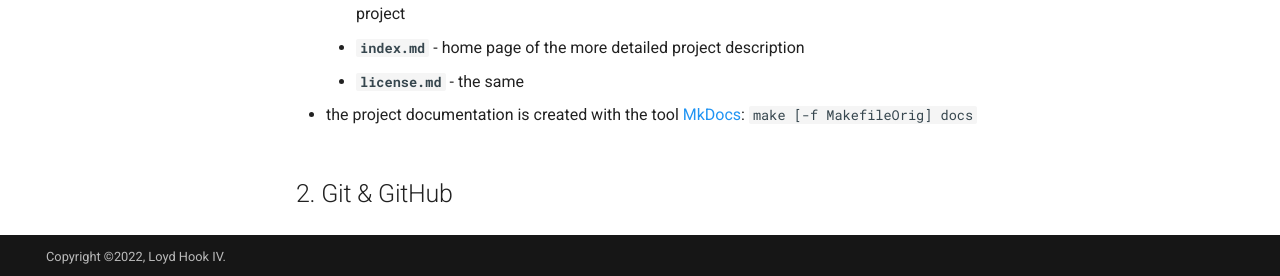
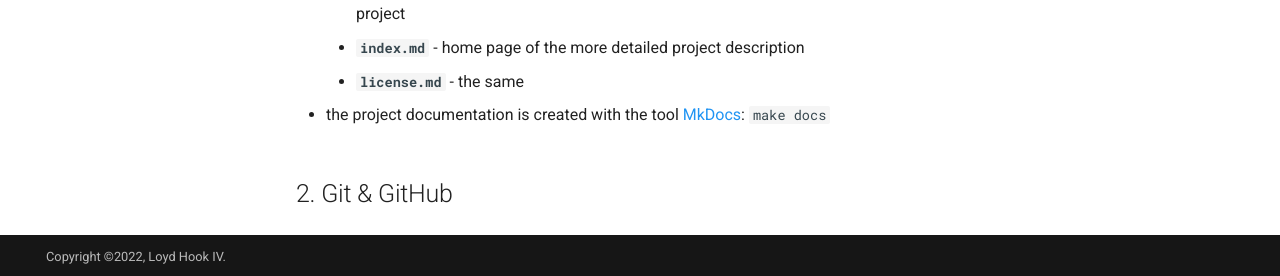
Before and after one commit to FAA-VAIL-Project/sds, an MkDocs documentation site: the page built from docs/best_practises_software_development.md, in a window 1280 px wide and 1196 px high. Shown: the part 917-1193 px from the top of the window. Built offline with MkDocs 1.6.1 and Material for MkDocs 9.7.7, drawn with Linux system fonts in a browser that asks for light colours; comment, search, counter and statistics services are not loaded.

Commit message:
Initial setup.

```diff
--- a/docs/best_practises_software_development.md
+++ b/docs/best_practises_software_development.md
@@ -24,6 +24,6 @@ Here are all the cross-programming language standards and best practices to be f
     - **`index.md`** - home page of the more detailed project description
     - **`license.md`** - the same
 
-- the project documentation is created with the tool [MkDocs](https://www.mkdocs.org){:target="_blank"}:  `make [-f MakefileOrig] docs`
+- the project documentation is created with the tool [MkDocs](https://www.mkdocs.org){:target="_blank"}:  `make docs`
 
 ## 2. Git & GitHub
```
